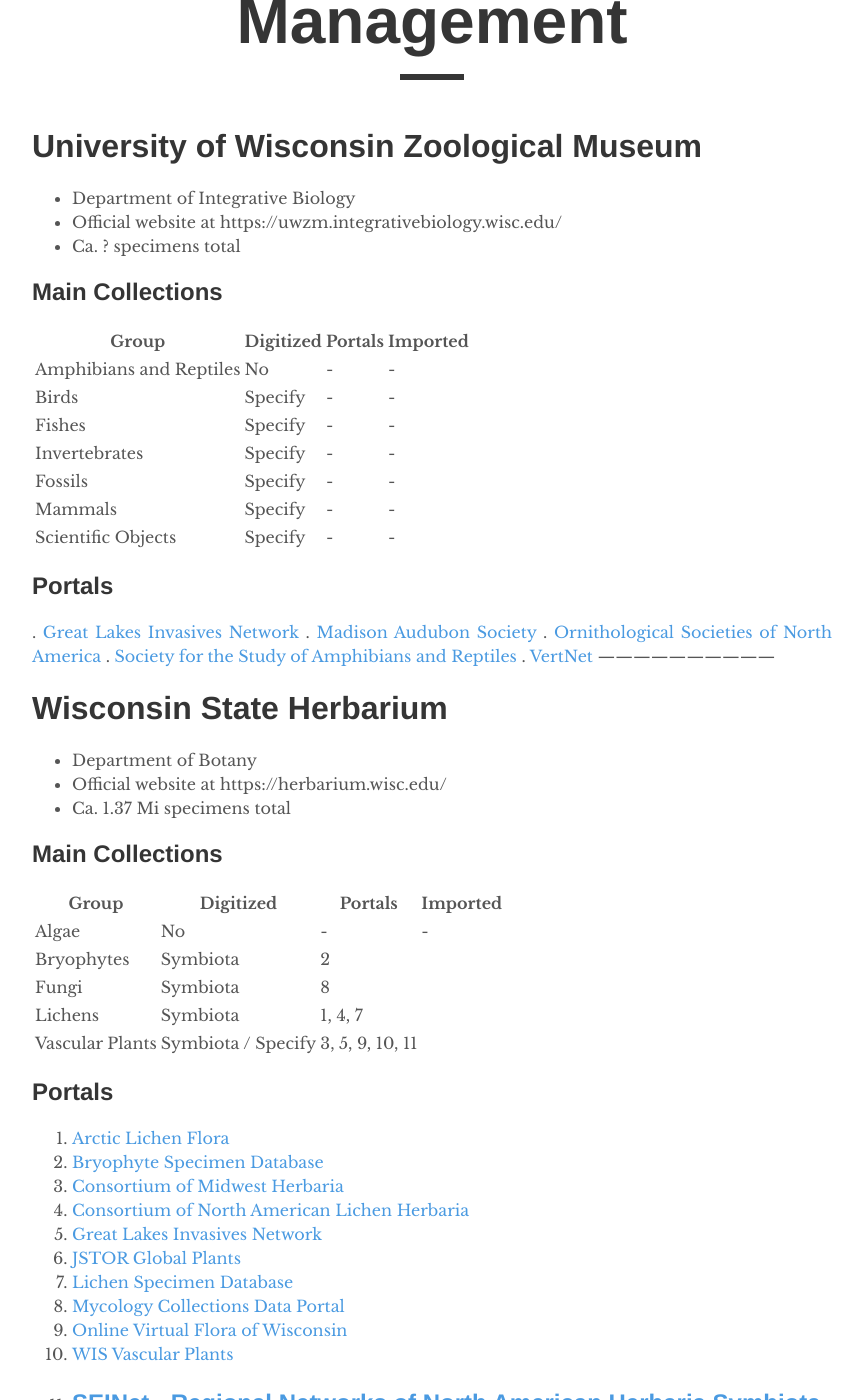
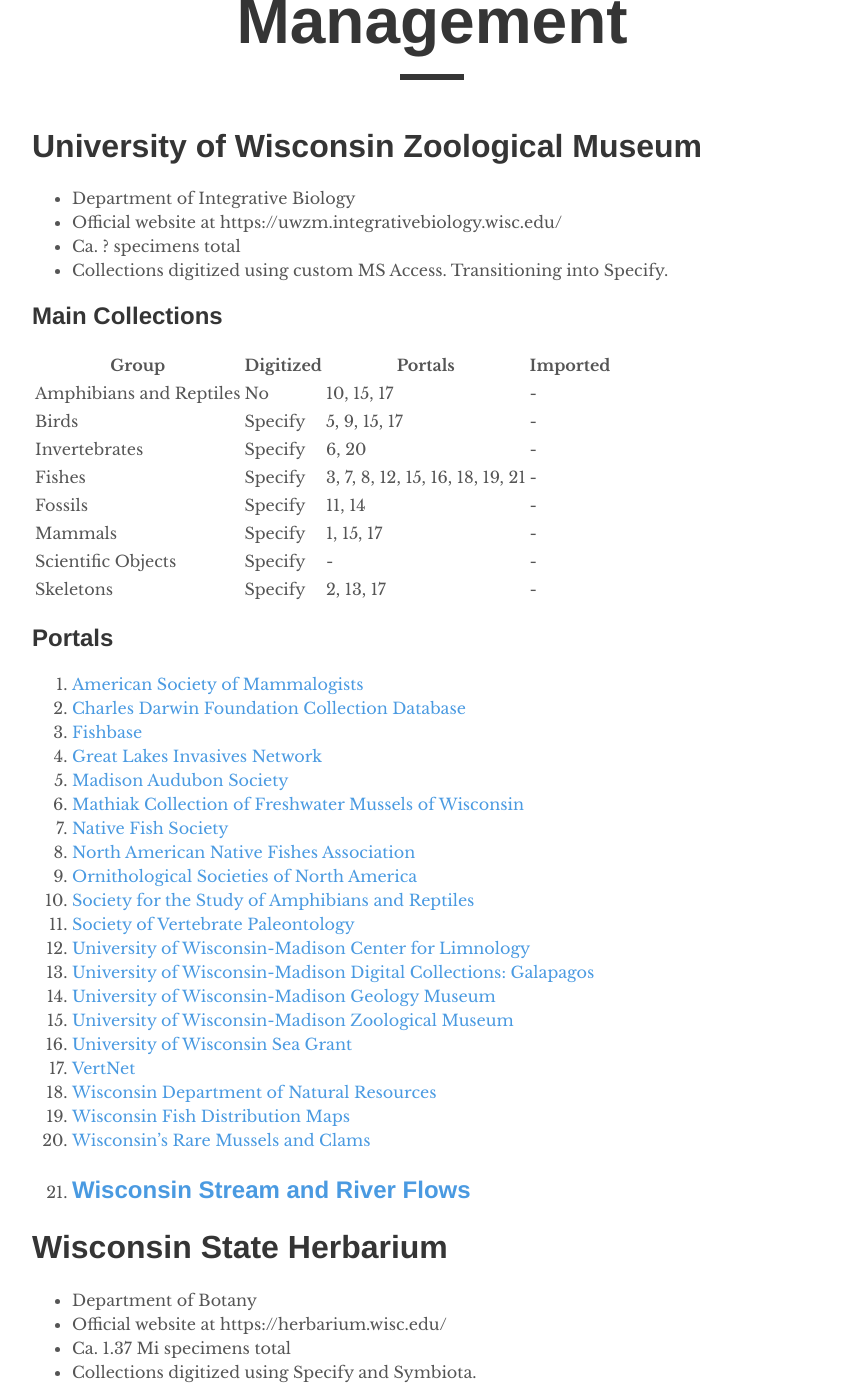
Before and after one commit to arbolitoloco/uw2020, a Jekyll site: the page built from docs/uw-biodiversity-data-mgmt.md, in a window 1280 px wide and 1400 px high, scrolled down 239 px. Shown: the whole window, without its empty margins (208-1070 px from the left). Built offline with Jekyll 4.4.1, drawn with Linux system fonts in a browser that asks for light colours; some of the changed text lies outside the part shown.

Commit message:
updated collections

```diff
--- a/docs/uw-biodiversity-data-mgmt.md
+++ b/docs/uw-biodiversity-data-mgmt.md
@@ -10,26 +10,44 @@
 - Department of Integrative Biology
 - Official website at https://uwzm.integrativebiology.wisc.edu/
 - Ca. ? specimens total
+- Collections digitized using custom MS Access. Transitioning into Specify.
 
 ## Main Collections
 
-| Group                   | Digitized | Portals            | Imported |
-| ----------------------- | --------- | -------------------| -------- |
-| Amphibians and Reptiles | No        | -                  | -        |
-| Birds                   | Specify   | -                  | -        |
-| Fishes                  | Specify   | -                  | -        |
-| Invertebrates           | Specify   | -                  | -        |
-| Fossils                 | Specify   | -                  | -        |
-| Mammals                 | Specify   | -                  | -        |
-| Scientific Objects      | Specify   | -                  | -        |
+| Group                   | Digitized | Portals                         | Imported |
+| ----------------------- | --------- | ------------------------------- | -------- |
+| Amphibians and Reptiles | No        | 10, 15, 17                      | -        |
+| Birds                   | Specify   | 5, 9, 15, 17                    | -        |
+| Invertebrates           | Specify   | 6, 20                           | -        |
+| Fishes                  | Specify   | 3, 7, 8, 12, 15, 16, 18, 19, 21 | -        |
+| Fossils                 | Specify   | 11, 14                          | -        |
+| Mammals                 | Specify   | 1, 15, 17                       | -        |
+| Scientific Objects      | Specify   | -                               | -        |
+| Skeletons               | Specify   | 2, 13, 17                       | -        |
 
 ## Portals
 
-. [Great Lakes Invasives Network](http://greatlakesinvasives.org/)
-. [Madison Audubon Society](http://madisonaudubon.org/)
-. [Ornithological Societies of North America](https://www.osnabirds.org/)
-. [Society for the Study of Amphibians and Reptiles](http://ssarherps.org/)
-. [VertNet](http://www.vertnet.org/)
+1. [American Society of Mammalogists](http://www.mammalsociety.org/)
+2. [Charles Darwin Foundation Collection Database](http://www.darwinfoundation.org/datazone/collections/)
+3. [Fishbase](http://www.fishbase.org/search.cfm)
+4. [Great Lakes Invasives Network](http://greatlakesinvasives.org/)
+5. [Madison Audubon Society](http://madisonaudubon.org/)
+6. [Mathiak Collection of Freshwater Mussels of Wisconsin](http://www.mpm.edu/research-collections/invertebrate-zoology/online-collections-research/mathiak-freshwater-mussel)
+7. [Native Fish Society](http://nativefishsociety.org/)
+8. [North American Native Fishes Association](http://www.nanfa.org/)
+9. [Ornithological Societies of North America](https://www.osnabirds.org/)
+10. [Society for the Study of Amphibians and Reptiles](http://ssarherps.org/)
+11. [Society of Vertebrate Paleontology](http://vertpaleo.org/)
+12. [University of Wisconsin-Madison Center for Limnology](http://limnology.wisc.edu/)
+13. [University of Wisconsin-Madison Digital Collections: Galapagos](http://uwdc.library.wisc.edu/collections/Zoology/Galapagos)
+14. [University of Wisconsin-Madison Geology Museum](http://geoscience.wisc.edu/museum/)
+15. [University of Wisconsin-Madison Zoological Museum](https://search.uwzm.ibio.wisc.edu)
+16. [University of Wisconsin Sea Grant](http://www.seagrant.wisc.edu/)
+17. [VertNet](http://www.vertnet.org/)
+18. [Wisconsin Department of Natural Resources](http://www.dnr.state.wi.us/)
+19. [Wisconsin Fish Distribution Maps](https://cida.usgs.gov/wdnr_fishmap)
+20. [Wisconsin's Rare Mussels and Clams](http://dnr.wi.gov/topic/endangeredresources/animals.asp?mode=list&grp=19)
+21. [Wisconsin Stream and River Flows](http://waterdata.usgs.gov/wi/nwis/current?type=flow)
 ------------------------------
 
 # Wisconsin State Herbarium
@@ -37,16 +55,17 @@
 - Department of Botany
 - Official website at https://herbarium.wisc.edu/
 - Ca. 1.37 Mi specimens total
+- Collections digitized using Specify and Symbiota.
 
 ## Main Collections
 
 | Group           | Digitized          | Portals            | Imported |
 | --------------- | ------------------ | -------------------| -------- |
 | Algae           | No                 | -                  | -        |
-| Bryophytes      | Symbiota           | 2                  |          |
-| Fungi           | Symbiota           | 8                  |          |
-| Lichens         | Symbiota           | 1, 4, 7            |          |
-| Vascular Plants | Symbiota / Specify | 3, 5, 9, 10, 11    |          |
+| Bryophytes      | Symbiota           | 2                  | -        |
+| Fungi           | Symbiota           | 8                  | -        |
+| Lichens         | Symbiota           | 1, 4, 7            | -        |
+| Vascular Plants | Symbiota / Specify | 3, 5, 9, 10, 11    | Y        |
 
 ## Portals
 
@@ -63,6 +82,71 @@
 11. [SEINet - Regional Networks of North American Herbaria Symbiota](http://swbiodiversity.org/seinet/)
 ------------------------------
 
-# Entomology
-# Anthropology
+# Wisconsin Insect Research Collection
+
+- Department of Entomology
+- Official website at http://labs.russell.wisc.edu/wirc/
+- Ca. ? specimens total
+- Collections digitized using Specify.
+
+## Main Collections
+
+| Group         | Digitized | Portals | Imported |
+| ------------- | --------- | ------- | -------- |
+| Coleoptera    | Specify   | 1       | -        |
+| Ephemeroptera | Specify   | 1       | -        |
+| Hymenoptera   | Specify   | 1       | -        |
+| Odonata       | Specify   | 1       | -        |
+| Plecoptera    | Specify   | 1       | -        |
+| Trichoptera   | Specify   | 1       | -        |
+
+## Portal
+
+1. [Wisconsin Insect Research Collection](http://labs.russell.wisc.edu/wirc/collections/)
+------------------------------
+
+# Department of Anthropology
+
+- Official website at https://www.anthropology.wisc.edu/collections/
+- Ca. ? specimens total
+- Collections digitized using custom FileMaker Pro.
+
+## Main Collections
+
+| Group                 | Digitized       | Portals | Imported |
+| --------------------- | --------------- | ------- | -------- |
+| Archaeology-Permanent | FileMaker Pro   | 1       | -        |
+| Archaeology-Research  | FileMaker Pro   | 1       | -        |
+| Biological-Teaching   | FileMaker Pro   | 1       | -        |
+| Ethnology             | FileMaker Pro   | 1       | -        |
+
+## Portal
+
+There are no portals displaying specimens from this collection.
+
+------------------------------
+
 # Geology
+
+- Official website at http://geoscience.wisc.edu/museum/
+- Ca. ? specimens total
+- Collections digitized used custom PastPerfet, transitioning into eMU.
+
+## Main Collections
+
+| Group | Digitized       | Portals | Imported |
+| ----- | --------------- | ------- | -------- |
+|       | PastPerfect     |         | -        |
+
+
+## Portals
+
+. [University of Wisconsin-Madison Geology Museum](http://geoscience.wisc.edu/museum/)
+
+------------------------------
+
+# Collection Icons
+
+- Organisms: http://phylopic.org/
+- Objects
+- Institutional
```
